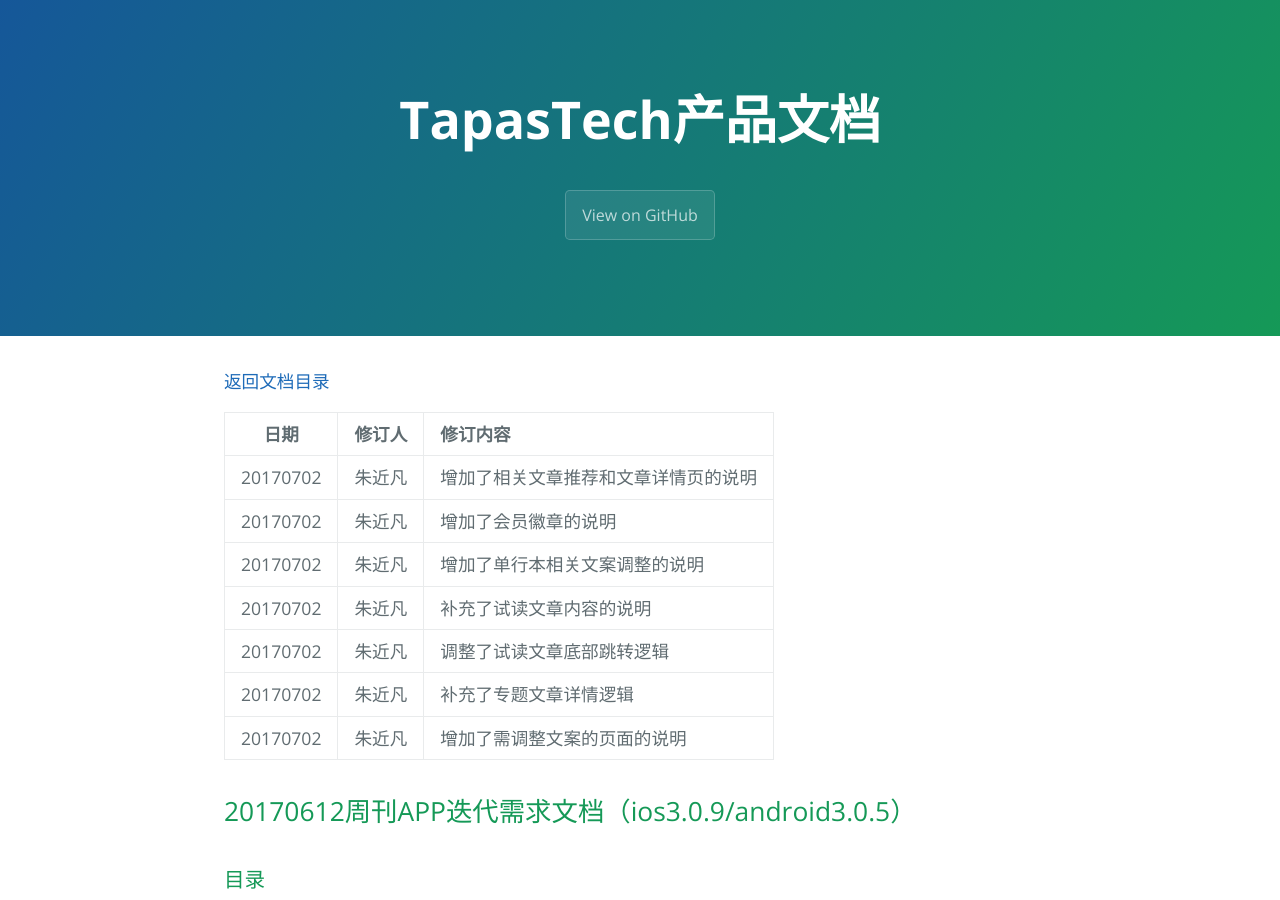
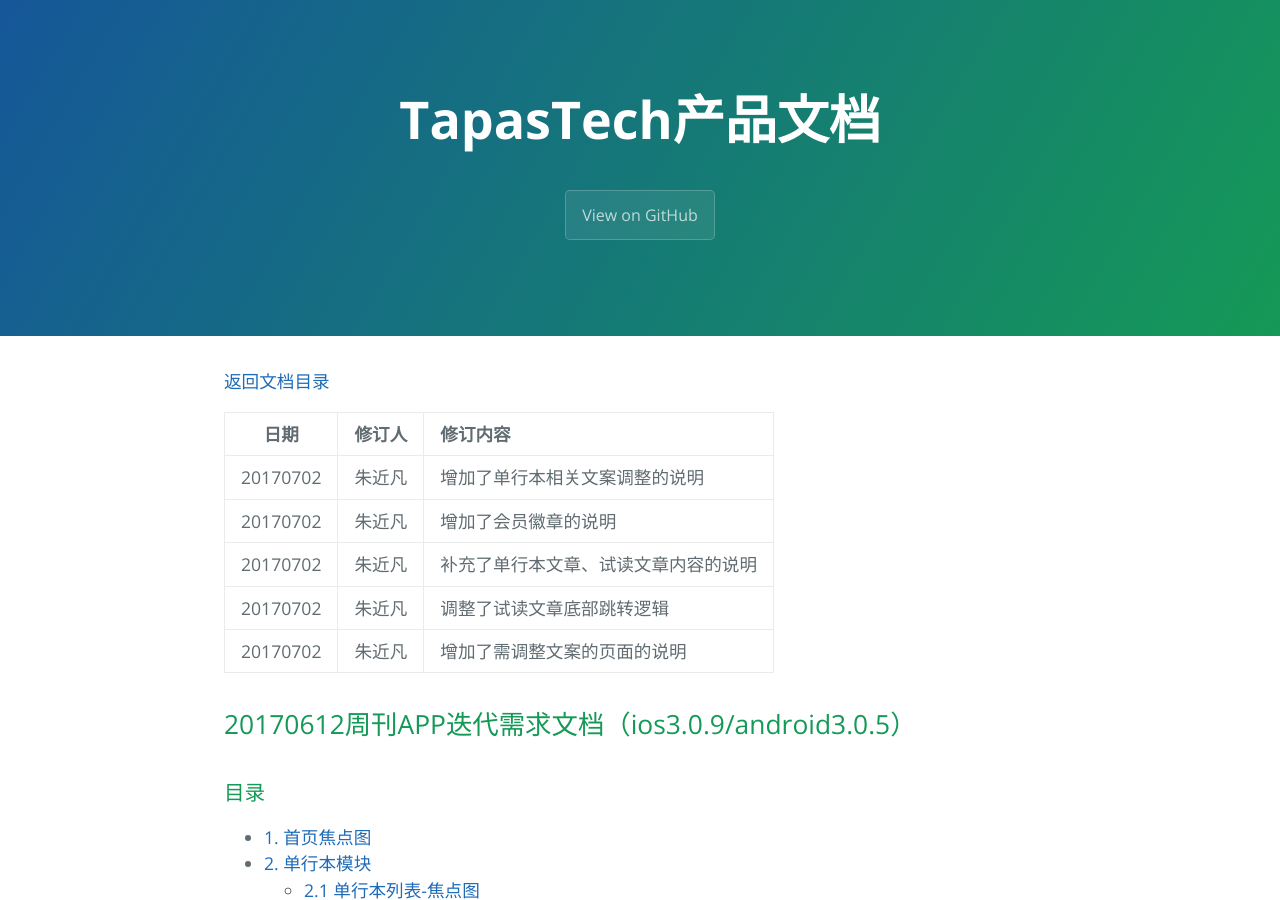
Before and after one commit to Littletreeeeee/prd-invest, a Jekyll site: the page built from documents/prd_weekly_app_iteration_20170612.md, in a window 1280 px wide and 900 px high. Built offline with Jekyll 4.4.1, drawn with Linux system fonts in a browser that asks for light colours; the repository's description, which GitHub fills in, is left out.

Commit message:
edit prd

```diff
--- a/documents/prd_weekly_app_iteration_20170612.md
+++ b/documents/prd_weekly_app_iteration_20170612.md
@@ -5,12 +5,10 @@ layout: default
 
 | 日期 | 修订人 | 修订内容 |
 |:---:|  :-----------: | :----------- |
-| 20170702 | 朱近凡 | 增加了相关文章推荐和文章详情页的说明 |
+| 20170702 | 朱近凡 | 增加了单行本相关文案调整的说明 |
 | 20170702 | 朱近凡 | 增加了会员徽章的说明 |
-| 20170702 | 朱近凡 | 增加了单行本相关文案调整的说明 |
-| 20170702 | 朱近凡 | 补充了试读文章内容的说明 |
+| 20170702 | 朱近凡 | 补充了单行本文章、试读文章内容的说明 |
 | 20170702 | 朱近凡 | 调整了试读文章底部跳转逻辑 |
-| 20170702 | 朱近凡 | 补充了专题文章详情逻辑 |
 | 20170702 | 朱近凡 | 增加了需调整文案的页面的说明 |
 
 
```
